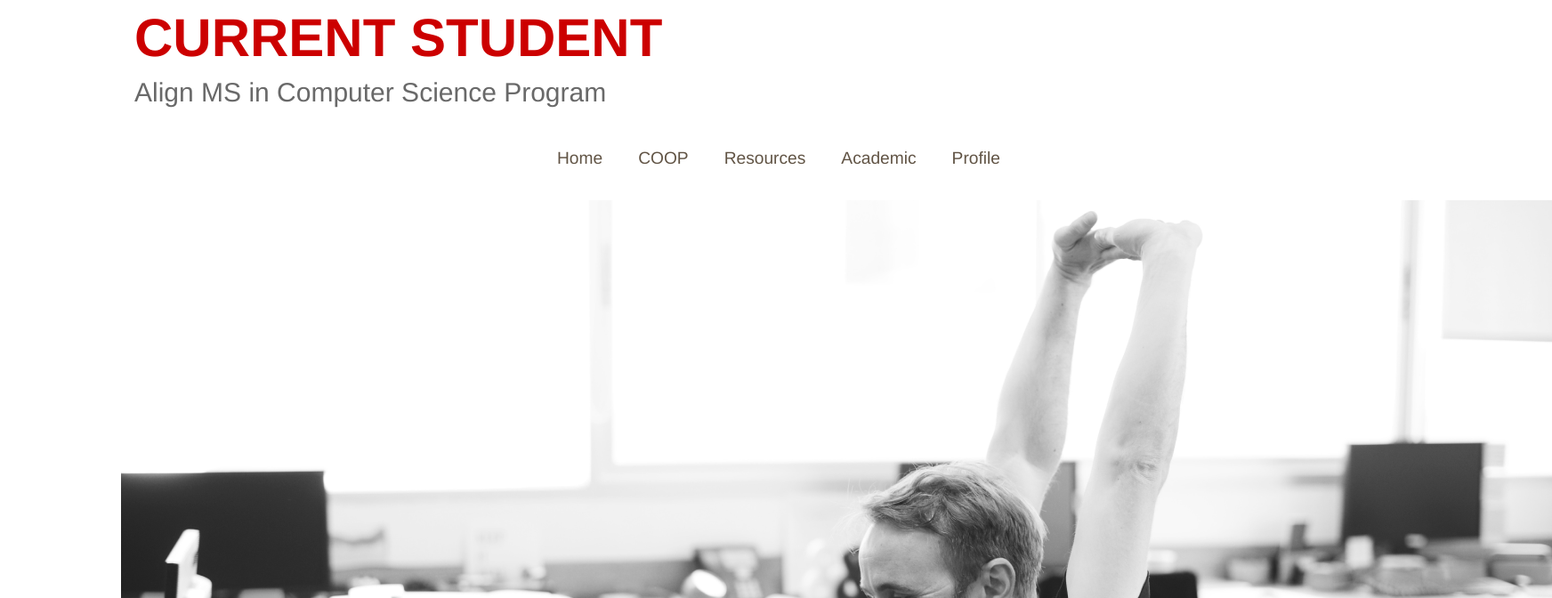
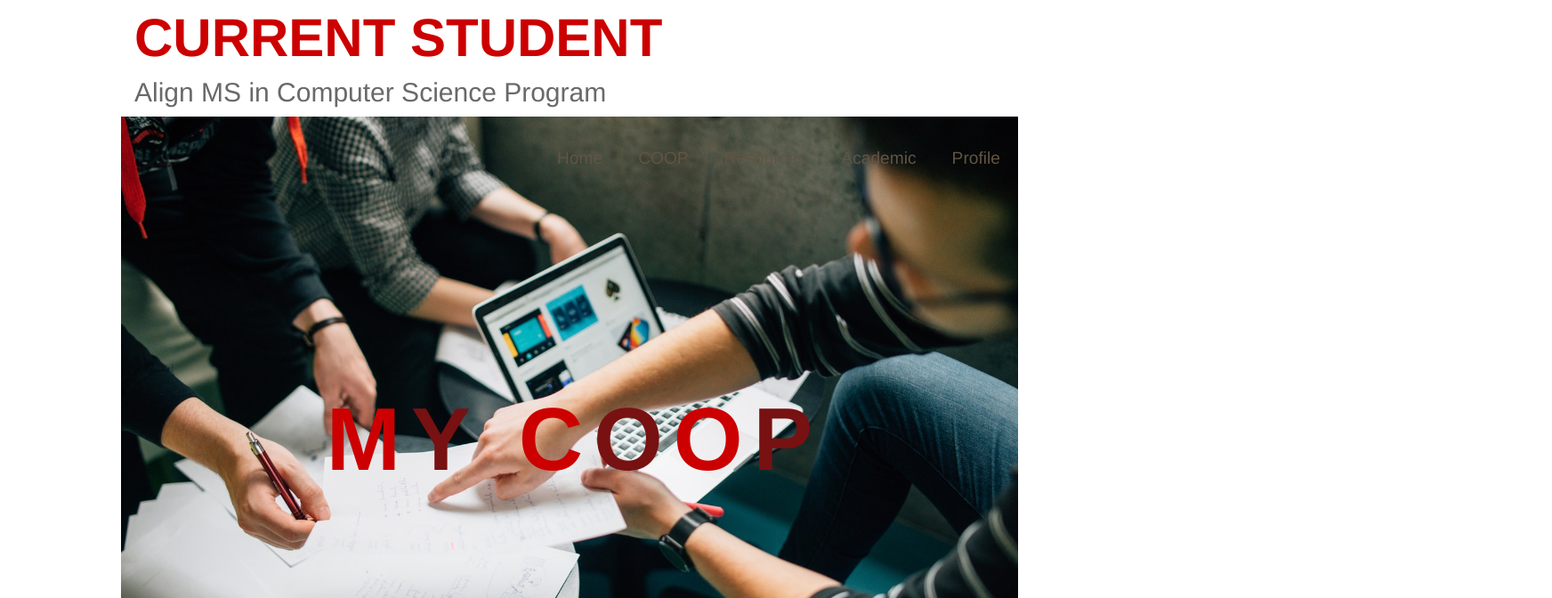
Before and after one commit to rexue70/asd-student-front-end, a React (Create React App) app in the folder student-front-end/: page /coop in a window 1280 px wide. Shown: the part 140-812 px from the top of the page at 89% size, 1744 px wide, since content can reach past the window. Built offline with nearby package versions, Linux system fonts and the light colour scheme.

Commit message:
Add Coop Header

```diff
--- a/student-front-end/src/components/coop/Coop.js
+++ b/student-front-end/src/components/coop/Coop.js
@@ -1,17 +1,22 @@
 import React, {Component} from 'react';
 import CoopHeader from './CoopHeader';
-
+import styled from "styled-components";
 
 class Coop extends Component {
 
     render() {
         return (
-            <div className="container">
+            <Wrapper>
                 <CoopHeader/>
-            </div>
+            </Wrapper>
         )
     }
 }
 
+const Wrapper = styled.div`
+        margin: auto auto;
+        width: 100%;
+        height: 100%;
+    `
 
 export default Coop
--- a/student-front-end/src/components/coop/CoopHeader.js
+++ b/student-front-end/src/components/coop/CoopHeader.js
@@ -1,35 +1,58 @@
 import React, {Component} from 'react';
-import background from '../../images/background.png'
+import background from '../../images/coop_background.jpeg'
+import styled from "styled-components";
 
 class CoopHeader extends Component {
 
     render() {
         return (
-            <div>
-                <div className="image">
-                    <img src={background}></img>
-                </div>
-
-                <div>
-                <table className="centered">
+            <Wrapper>
+                <Table>
                     <tr>
-                        <th class="color1">M</th>
-                        <th class="color2">Y</th>
-                        <th class="space"></th>
-                        <th class="color1">C</th>
-                        <th class="color2">O</th>
-                        <th class="color1">O</th>
-                        <th class="color2">P</th>
+                        <th><Title1>M</Title1></th>
+                        <th><Title2>Y</Title2></th>
+                        <th><Space></Space></th>
+                        <th><Title1>C</Title1></th>
+                        <th><Title2>O</Title2></th>
+                        <th><Title1>O</Title1></th>
+                        <th><Title2>P</Title2></th>
                     </tr>
-                </table>
-                </div>
-                <div className="bottom">
-                    Find your coop resource here!
-                </div>
-            </div>
+                </Table>
+            </Wrapper>
         )
     }
 }
 
+const Wrapper = styled.div`
+        width: 100%;
+        height: 710px;
+        background-image: url(${background});
+        background-size: 100%;
+    `
+
+const Table = styled.table`
+        border-spacing: 10px;
+        margin: auto;
+        padding-top: 100px;
+    `
+
+const Title1 = styled.p`
+        color: #CC0000;
+        font-size: 100px;
+`
+
+const Title2 = styled.p`
+        color: #781111;
+        font-size: 100px;
+`
+
+const Title3 = styled.p`
+        font-size:40px;
+        color:#F58282;
+`
+
+const Space = styled.p`
+        width: 30px;
+`
 
 export default CoopHeader
```
Also changed, not shown: student-front-end/src/images/coop_background.jpeg (added).
